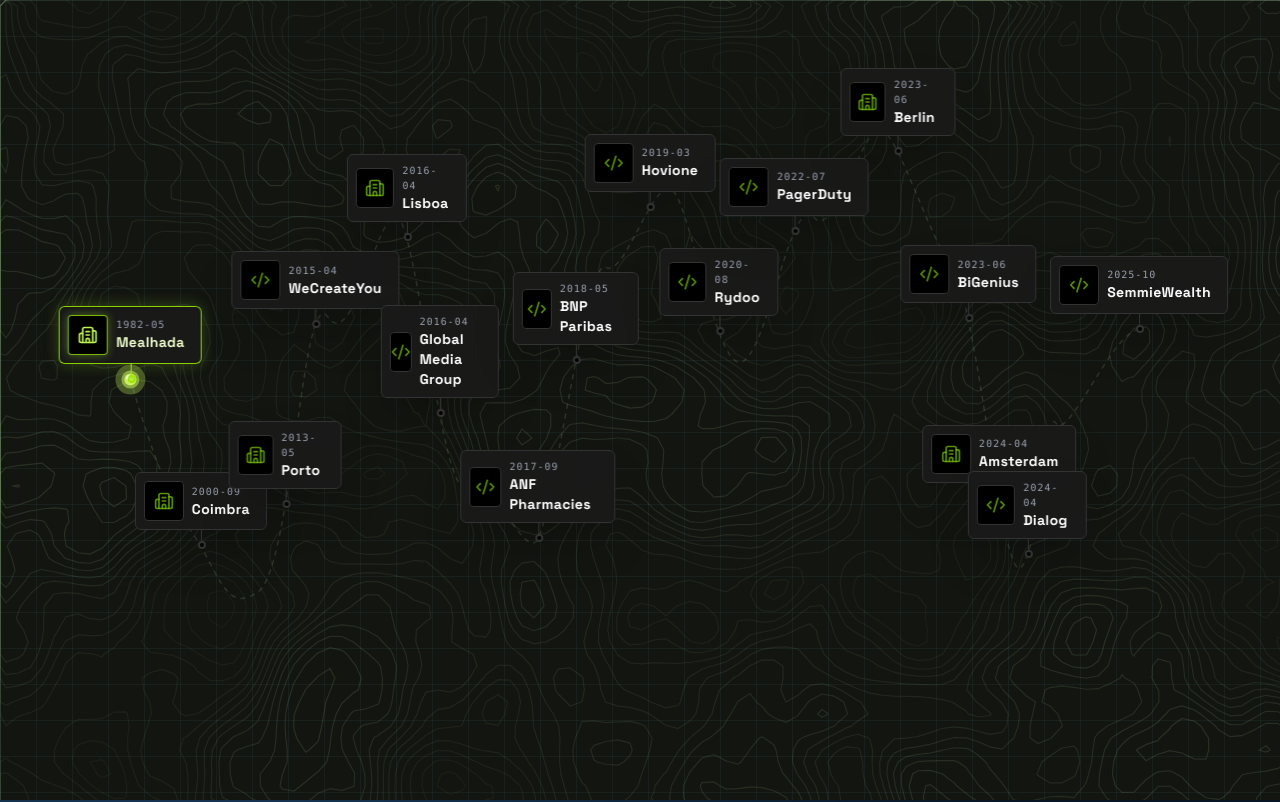
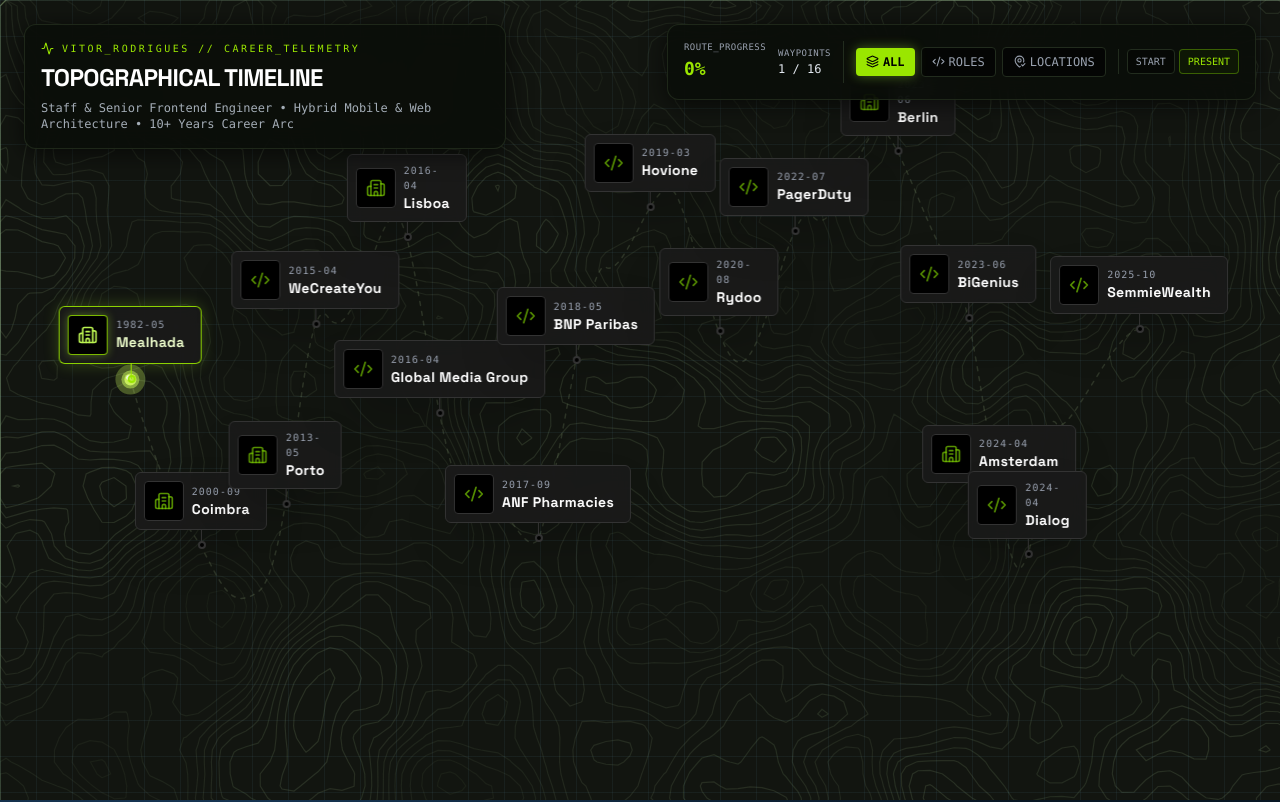
Before and after one commit to vitorstick/vitor-space, a React (Vite) app: page / in a window 1280 px wide. Shown: the top 802 px of the page. Built offline with nearby package versions, Linux system fonts and the light colour scheme.

Commit message:
feat: implement scroll-based topographical timeline HUD and interactive waypoint overlay components

```diff
--- a/src/App.tsx
+++ b/src/App.tsx
@@ -1,16 +1,20 @@
 import { useEffect, useMemo, useState } from 'react'
 import gsap from 'gsap'
 import { ScrollTrigger } from 'gsap/ScrollTrigger'
+import { HeaderHUD } from './components/HeaderHUD'
 import { TopoBackground } from './components/TopoBackground'
 import { WaypointsOverlay } from './components/WaypointsOverlay'
+import { timeline } from './data/timeline'
 import { createRoutePath } from './lib/route'
 import { useViewportSize } from './lib/useViewportSize'
+import type { TimelineType } from './models/TimelineItem'
 
 gsap.registerPlugin(ScrollTrigger)
 
 function App() {
   const viewport = useViewportSize()
   const [scrollProgress, setScrollProgress] = useState(0)
+  const [activeFilter, setActiveFilter] = useState<'all' | TimelineType>('all')
 
   useEffect(() => {
     // Native scroll calculation fallback and initial alignment
@@ -49,10 +53,32 @@
     return createRoutePath(viewport.width, viewport.height)
   }, [viewport.height, viewport.width])
 
+  const filteredTimeline = useMemo(() => {
+    if (activeFilter === 'all') return timeline
+    return timeline.filter((item) => item.type === activeFilter)
+  }, [activeFilter])
+
+  const reachedItemsCount = useMemo(() => {
+    return filteredTimeline.filter((item) => scrollProgress >= item.routeProgressPercentage).length
+  }, [filteredTimeline, scrollProgress])
+
   return (
     <main className="relative min-h-[400vh] text-slate-100">
+      <HeaderHUD
+        scrollProgress={scrollProgress}
+        activeFilter={activeFilter}
+        onFilterChange={setActiveFilter}
+        totalItems={filteredTimeline.length}
+        reachedItems={reachedItemsCount}
+      />
       {routePath ? <TopoBackground routePath={routePath} scrollProgress={scrollProgress} /> : null}
-      {routePath ? <WaypointsOverlay routePath={routePath} scrollProgress={scrollProgress} /> : null}
+      {routePath ? (
+        <WaypointsOverlay
+          routePath={routePath}
+          scrollProgress={scrollProgress}
+          activeFilter={activeFilter}
+        />
+      ) : null}
     </main>
   )
 }
--- /dev/null
+++ b/src/components/HeaderHUD.tsx
@@ -0,0 +1,126 @@
+import { Activity, Code2, Layers, MapPinCheck } from 'lucide-react';
+import type { TimelineType } from '../models/TimelineItem';
+
+type HeaderHUDProps = {
+  scrollProgress: number;
+  activeFilter: 'all' | TimelineType;
+  onFilterChange: (filter: 'all' | TimelineType) => void;
+  totalItems: number;
+  reachedItems: number;
+};
+
+export const HeaderHUD = ({
+  scrollProgress,
+  activeFilter,
+  onFilterChange,
+  totalItems,
+  reachedItems,
+}: HeaderHUDProps) => {
+  const progressPercent = Math.round(scrollProgress * 100);
+
+  const scrollToPercentage = (percentage: number) => {
+    const totalScroll = document.documentElement.scrollHeight - window.innerHeight;
+    if (totalScroll > 0) {
+      window.scrollTo({
+        top: totalScroll * percentage,
+        behavior: 'smooth',
+      });
+    }
+  };
+
+  return (
+    <header className="pointer-events-none fixed inset-x-0 top-0 z-30 p-4 md:p-6">
+      <div className="mx-auto flex max-w-7xl flex-col gap-4 md:flex-row md:items-start md:justify-between">
+        {/* Left Branding & Title */}
+        <div className="pointer-events-auto flex flex-col gap-1.5 rounded-xl border border-[#232f1e]/80 bg-[#0a0d09]/85 p-4 backdrop-blur-md shadow-[0_4px_24px_rgba(0,0,0,0.6)]">
+          <div className="flex items-center gap-2 text-[10px] font-mono tracking-[0.25em] text-lime-400 uppercase">
+            <Activity size={13} className="animate-pulse text-lime-400" />
+            <span>VITOR_RODRIGUES // CAREER_TELEMETRY</span>
+          </div>
+
+          <h1 className="text-xl md:text-2xl font-bold tracking-tight text-white uppercase">
+            Topographical Timeline
+          </h1>
+
+          <p className="text-xs font-mono text-slate-300/80 max-w-md">
+            Staff & Senior Frontend Engineer • Hybrid Mobile & Web Architecture • 10+ Years Career Arc
+          </p>
+        </div>
+
+        {/* Right Telemetry Controls & Filters */}
+        <div className="pointer-events-auto flex flex-wrap items-center gap-3 rounded-xl border border-[#232f1e]/80 bg-[#0a0d09]/85 p-3 md:p-4 backdrop-blur-md shadow-[0_4px_24px_rgba(0,0,0,0.6)]">
+          {/* Progress Indicator */}
+          <div className="flex items-center gap-3 pr-3 border-r border-[#222c1e]">
+            <div className="flex flex-col">
+              <span className="text-[9px] font-mono text-gray-400 uppercase tracking-wider">ROUTE_PROGRESS</span>
+              <span className="text-lg font-bold font-mono text-lime-400">
+                {progressPercent}%
+              </span>
+            </div>
+
+            <div className="flex flex-col">
+              <span className="text-[9px] font-mono text-gray-400 uppercase tracking-wider">WAYPOINTS</span>
+              <span className="text-xs font-mono text-slate-200">
+                {reachedItems} / {totalItems}
+              </span>
+            </div>
+          </div>
+
+          {/* Filter Pills */}
+          <div className="flex items-center gap-1.5">
+            <button
+              onClick={() => onFilterChange('all')}
+              className={`flex items-center gap-1 px-2.5 py-1.5 rounded text-xs font-mono transition-all cursor-pointer ${activeFilter === 'all'
+                ? 'bg-lime-400 text-black font-semibold shadow-[0_0_12px_rgba(163,230,53,0.4)]'
+                : 'bg-black/60 text-gray-400 border border-[#222c1e] hover:border-lime-500/50 hover:text-slate-200'
+                }`}
+            >
+              <Layers size={13} />
+              <span>ALL</span>
+            </button>
+
+            <button
+              onClick={() => onFilterChange('code')}
+              className={`flex items-center gap-1 px-2.5 py-1.5 rounded text-xs font-mono transition-all cursor-pointer ${activeFilter === 'code'
+                ? 'bg-lime-400 text-black font-semibold shadow-[0_0_12px_rgba(163,230,53,0.4)]'
+                : 'bg-black/60 text-gray-400 border border-[#222c1e] hover:border-lime-500/50 hover:text-slate-200'
+                }`}
+            >
+              <Code2 size={13} />
+              <span>ROLES</span>
+            </button>
+
+            <button
+              onClick={() => onFilterChange('location')}
+              className={`flex items-center gap-1 px-2.5 py-1.5 rounded text-xs font-mono transition-all cursor-pointer ${activeFilter === 'location'
+                ? 'bg-lime-400 text-black font-semibold shadow-[0_0_12px_rgba(163,230,53,0.4)]'
+                : 'bg-black/60 text-gray-400 border border-[#222c1e] hover:border-lime-500/50 hover:text-slate-200'
+                }`}
+            >
+              <MapPinCheck size={13} />
+              <span>LOCATIONS</span>
+            </button>
+          </div>
+
+          {/* Jump Shortcuts */}
+          <div className="flex items-center gap-1 pl-2 border-l border-[#222c1e]">
+            <button
+              onClick={() => scrollToPercentage(0)}
+              title="Jump to Start (Mealhada 1982)"
+              className="px-2 py-1 text-[10px] font-mono text-gray-400 hover:text-lime-300 border border-[#222c1e] rounded bg-black/40 cursor-pointer"
+            >
+              START
+            </button>
+            <button
+              onClick={() => scrollToPercentage(1.0)}
+              title="Jump to Current Role (SemmieWealth)"
+              className="px-2 py-1 text-[10px] font-mono text-lime-400 hover:text-lime-200 border border-lime-500/40 rounded bg-lime-950/30 cursor-pointer"
+            >
+              PRESENT
+            </button>
+          </div>
+        </div>
+      </div>
+    </header>
+  );
+};
--- a/src/components/WaypointCard.tsx
+++ b/src/components/WaypointCard.tsx
@@ -32,24 +32,24 @@
 
   return (
     <div
-      className={`absolute flex items-center gap-2 p-2 bg-[#1A1A1A]/95 border rounded-md shadow-2xl backdrop-blur-sm transition-all duration-300 hover:scale-105 hover:border-lime-400 cursor-pointer group z-10 ${
+      className={`absolute flex items-center gap-1.5 md:gap-2 p-1.5 md:p-2 bg-[#1A1A1A]/95 border rounded-md shadow-2xl backdrop-blur-sm transition-all duration-300 hover:scale-105 hover:border-lime-400 cursor-pointer group z-10 ${
         isReached ? 'border-lime-400/90 shadow-[0_0_15px_rgba(163,230,53,0.25)]' : 'border-[#333]'
       }`}
       style={{ top, left, transform: 'translate(-50%, calc(-100% - 16px))' }} // Pin dot rests precisely on path coordinate
     >
       {/* Icon Container with subtle neon glow on hover or reached state */}
-      <div className={`flex items-center justify-center w-10 h-10 bg-black border rounded transition-all ${
+      <div className={`flex items-center justify-center w-8 h-8 md:w-10 md:h-10 bg-black border rounded transition-all shrink-0 ${
         isReached ? 'border-lime-400/80 shadow-[0_0_10px_rgba(163,230,53,0.4)]' : 'border-[#333] group-hover:shadow-[0_0_10px_rgba(163,230,53,0.3)]'
       }`}>
         {getIcon()}
       </div>
 
       {/* Text Content */}
-      <div className="flex flex-col pr-2">
-        <span className="text-[10px] uppercase tracking-widest text-gray-400 font-mono">
+      <div className="flex flex-col pr-1 md:pr-2 min-w-0">
+        <span className="text-[8px] md:text-[10px] uppercase tracking-widest text-gray-400 font-mono">
           {date}
         </span>
-        <span className={`text-sm font-bold tracking-wide transition-colors ${
+        <span className={`text-xs md:text-sm font-bold tracking-wide truncate max-w-[100px] md:max-w-none transition-colors ${
           isReached ? 'text-lime-100' : 'text-white'
         }`}>
           {title}
--- a/src/components/WaypointsOverlay.tsx
+++ b/src/components/WaypointsOverlay.tsx
@@ -1,18 +1,23 @@
 import { useMemo, useRef, useState } from "react";
 import { timeline } from "../data/timeline";
 import { WaypointCard } from "./WaypointCard";
-import type { TimelineItem } from "../models/TimelineItem";
+import type { TimelineItem, TimelineType } from "../models/TimelineItem";
 import { DialogDetail } from "./DialogDetail";
 import { useViewportSize } from "../lib/useViewportSize";
 
 type WaypointsOverlayProps = {
   routePath: string;
   scrollProgress?: number;
+  activeFilter?: 'all' | TimelineType;
 };
 
 
 
-export const WaypointsOverlay = ({ routePath, scrollProgress = 0 }: WaypointsOverlayProps) => {
+export const WaypointsOverlay = ({
+  routePath,
+  scrollProgress = 0,
+  activeFilter = 'all'
+}: WaypointsOverlayProps) => {
   const viewport = useViewportSize();
 
   const dialogRef = useRef<HTMLDialogElement | null>(null);
@@ -69,6 +74,10 @@
         aria-hidden="true"
       >
         {timeline.map((entry) => {
+          if (activeFilter !== 'all' && entry.type !== activeFilter) {
+            return null;
+          }
+
           const position = positionMap.get(entry.id);
           if (!position) {
             return null;
```
